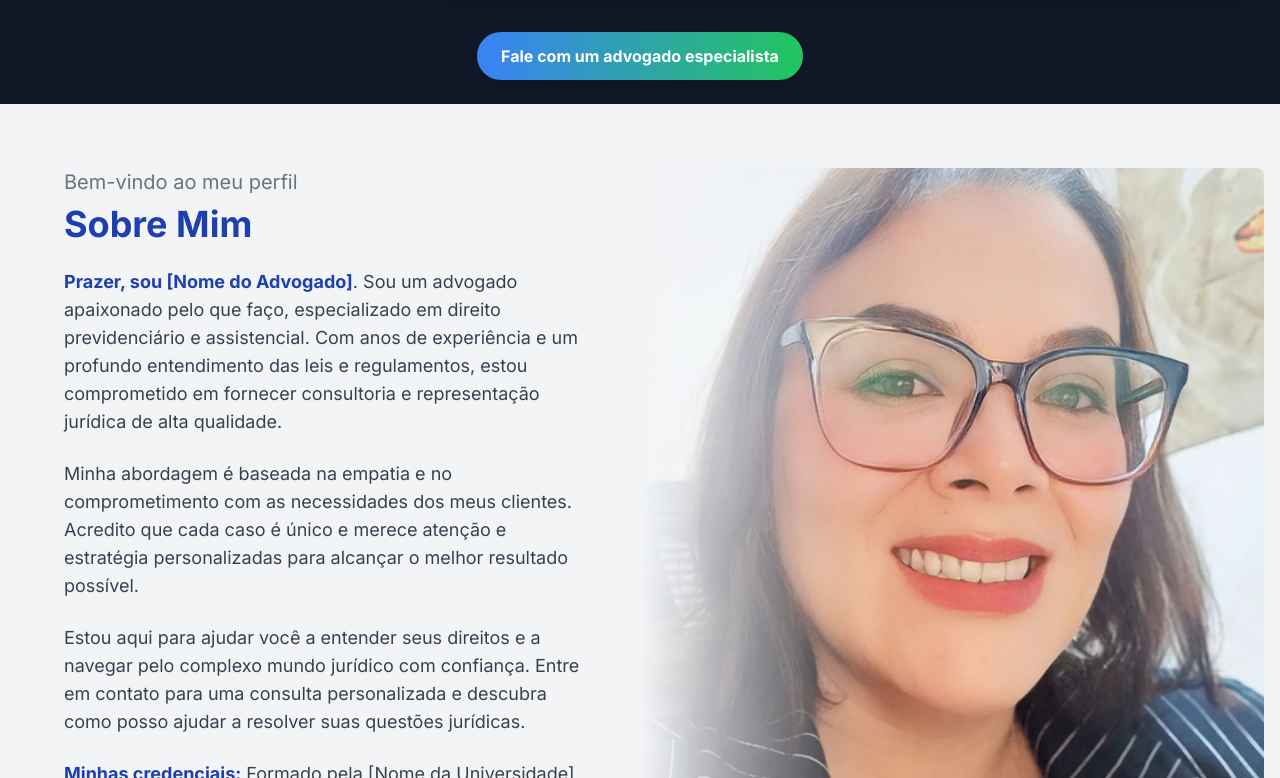
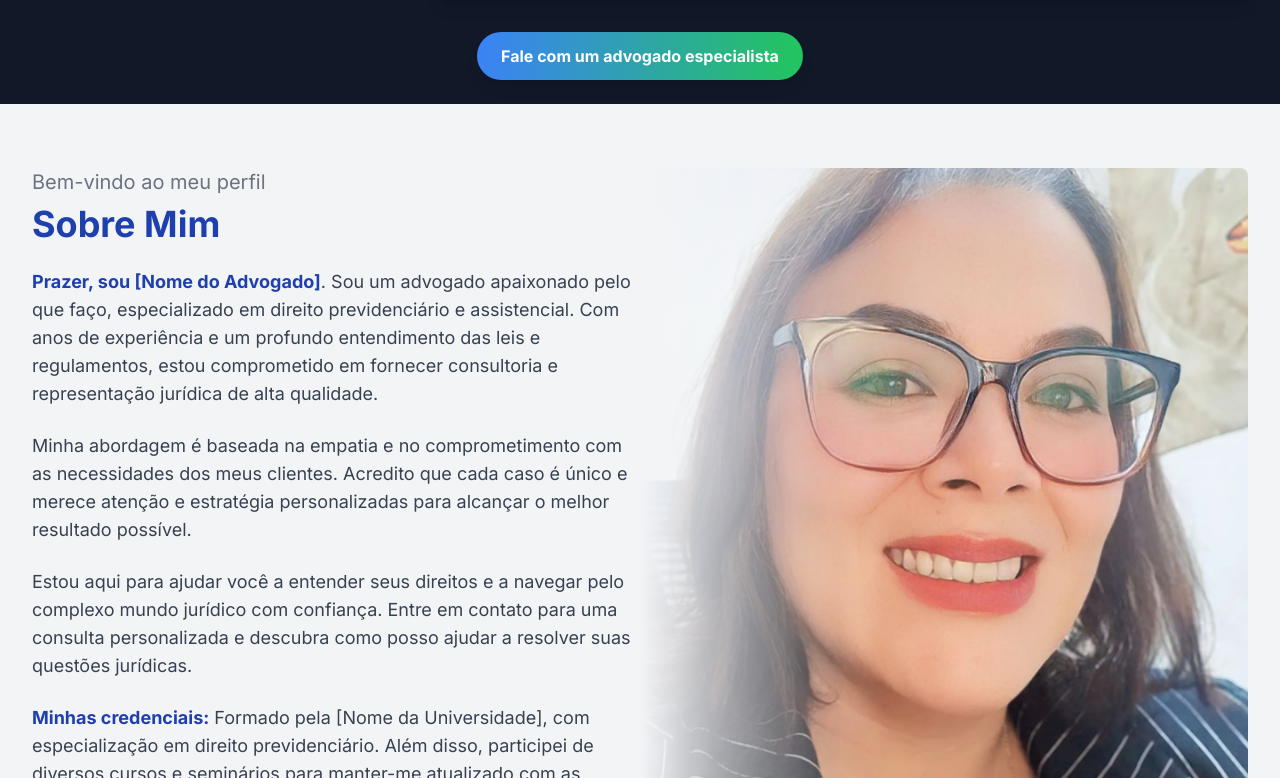
Before and after one commit to williamgomes62/joelma-law-site, a Next.js app: page / in a window 1280 px wide. Shown: the part 1382-2160 px from the top of the page. Built offline with nearby package versions, Linux system fonts and the light colour scheme.

Commit message:
feat(about me): ajusta responsividade

```diff
--- a/src/app/components/common/AboutMe/AboutMe.tsx
+++ b/src/app/components/common/AboutMe/AboutMe.tsx
@@ -43,13 +43,13 @@ const AboutMe = () => {
   }, [ref, controlsText, controlsImage]);
 
   return (
-    <section ref={setRef} className="bg-gray-100 py-16 px-4 relative overflow-hidden">
+    <section ref={setRef} className="px-4 sm:px-6 lg:px-8 bg-gray-100 py-16 relative overflow-hidden">
       <div className="container mx-auto flex flex-col md:flex-row">
         {/* Bloco de Texto */}
         <motion.div
           initial={{ x: -100, opacity: 0 }}
           animate={controlsText}
-          className="w-full md:w-1/2 flex flex-col justify-center px-4 md:px-12 text-left z-10"
+          className="w-full md:w-1/2 flex flex-col justify-center text-left z-10"
         >
           <h3 className="text-xl text-gray-500 mb-2">Bem-vindo ao meu perfil</h3>
           <h2 className="text-4xl font-bold text-blue-800 mb-6">Sobre Mim</h2>
```
